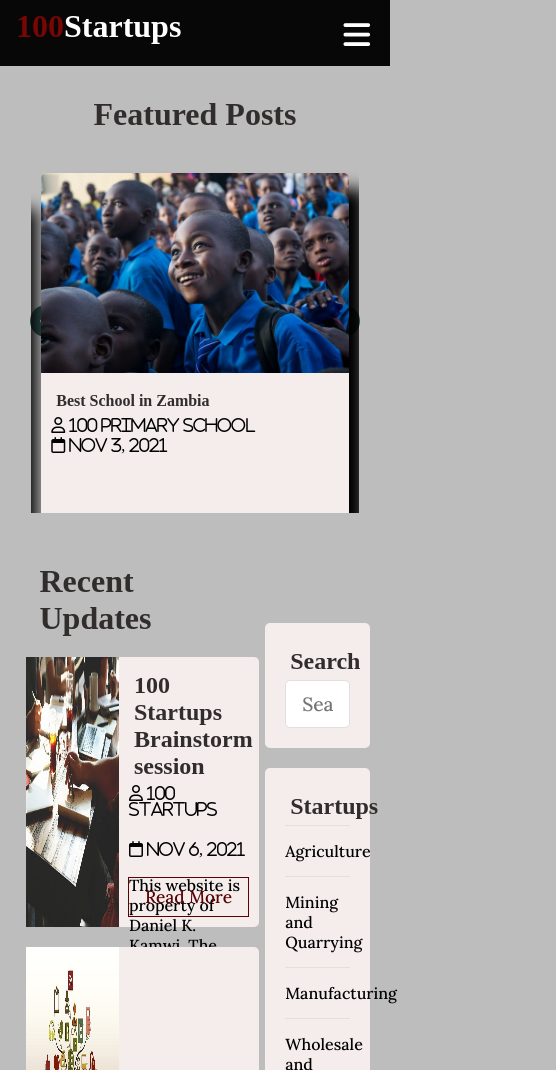
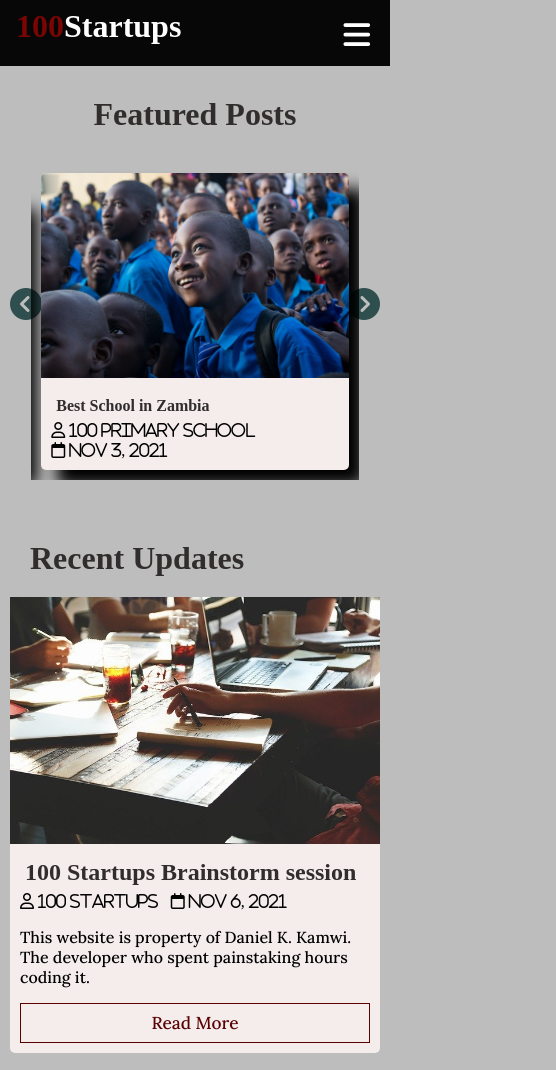
Before and after one commit to D3niel/100startups, a plain HTML site: page index.html in a window 390 px wide. Shown: the top 1070 px of the page, 556 px wide, since content can reach past the window. Drawn offline with nearby package versions, Linux system fonts and the light colour scheme; a web font is replaced by a local one.

Commit message:
second commit

```diff
--- a/css/style.css
+++ b/css/style.css
@@ -204,6 +204,7 @@ header .menu-toggle {
     margin: 0px auto;
     overflow: hidden;
     padding: 10px 0px 10px 0px;
+    border: 1p dashed red;
 }
 .post-slider .post-wrapper .post {
     width: 300px;
@@ -312,7 +313,6 @@ header .menu-toggle {
 .content .sidebar {
     width: 30%;
     float: left;
-    height: 300px;
 }
 
 .content .sidebar.single {
@@ -483,9 +483,45 @@ header .menu-toggle {
 
  /* MEDIA QUERIES */
 
-@media only screen and (max-width: 750px) {
+ @media only screen and (max-width: 934px) {
+     .content {
+         width: 100%;
+     }
+     .content .main-content {
+        width: 100%;
+        padding: 10px;
+    }
+    .content .main-content .post {
+        width: 100%;
+    }
+    .content .sidebar {
+        width: 100%;
+        padding: 10px;
+    }
+    .content .sidebar .section.search {
+        margin-top: 30px;
+
+    }
+    .footer {
+        height: auto;
+    }
+
+    .footer .footer-content {
+        height: auto;
+        flex-direction: column;
+    }
+    .footer .footer-content .contact-form {
+        padding-bottom: 90px;
+    }
+    .footer .footer-content .contact-form .contact-btn {
+        width: 100%;
+    }
+ }
+
+ @media only screen and (max-width: 770px) {
     header {
         position: relative;
+        padding-bottom: 10px;
     }
     header ul {
         width: 100%;
@@ -501,11 +537,11 @@ header .menu-toggle {
     }
     header ul li ul {
         position: static;
-        display: hidden;
+        display: none;
         width: 100%;
     }
 
-    header ul li ul:hover {
+    header ul li ul li a:hover {
         display: block;
     }
 
@@ -536,3 +572,44 @@ header .menu-toggle {
         margin-left: .5em;
     }
 }
+
+@media only screen and (max-width: 600px) {
+    .content .main-content .post {
+        height: auto;
+    }
+    .content .main-content .post .post-image {
+        width: 100%;
+    }
+    .content .main-content .post .post-preview {
+        width: 100%;
+    }
+    .content .main-content .post .read-more {
+        position: static;
+        width: 100%;
+        display: block;
+        text-align: center;
+    }
+    .post-slider .next {
+        right: 10px;
+    }
+
+    .post-slider .prev {
+        left: 10px;
+    }
+
+    .post-slider .post-wrapper {
+        height: auto;
+    }
+    .post-slider .post-wrapper .post {
+        height: auto;
+    }
+
+    .post-slider .post-wrapper .post .post-info {
+        height: auto;
+    }
+
+    .post-slider .post-wrapper .post .slider-image {
+        height: auto;
+    }
+
+}
--- a/index.html
+++ b/index.html
@@ -126,6 +126,7 @@
        </div>
     <!-- // Post Slider -->
 </div>
+
     <!-- Content -->
     <div class="content clearfix">
 
@@ -133,7 +134,7 @@
         <div class="main-content">
             <h1 class="recent-post-title"> Recent Updates</h1>
 
-            <div class="post">
+            <div class="post clearfix">
                 <img src="images/startup.jpg" alt="" class="post-image">
                 <div class="post-preview">
                     <h2><a href="single.html">100 Startups Brainstorm session</a></h2>
@@ -147,7 +148,7 @@
                     <a href="single.html" class="btn read-more">Read More</a>
                 </div>
             </div>
-            <div class="post">
+            <div class="post clearfix">
                 <img src="images/tree.jpg" alt="" class="post-image">
                 <div class="post-preview">
                     <h2><a href="single.html">10 Principles to Growing your Capital</a></h2>
@@ -161,7 +162,7 @@
                     <a href="single.html" class="btn read-more">Read More</a>
                 </div>
             </div>
-            <div class="post">
+            <div class="post clearfix">
                 <img src="images/social-media.png" alt="" class="post-image">
                 <div class="post-preview">
                     <h2><a href="single.html">How to Develop a Good Social Media Presence</a></h2>
@@ -175,7 +176,7 @@
                     <a href="single.html" class="btn read-more">Read More</a>
                 </div>
             </div>
-            <div class="post">
+            <div class="post clearfix">
                 <img src="images/donate.png" alt="" class="post-image">
                 <div class="post-preview">
                     <h2><a href="single.html">You Can Now Make Online Donations</a></h2>
@@ -189,7 +190,7 @@
                     <a href="single.html" class="btn read-more">Read More</a>
                 </div>
             </div>
-            <div class="post">
+            <div class="post clearfix">
                 <img src="images/money.jpg" alt="" class="post-image">
                 <div class="post-preview">
                     <h2><a href="single.html">Making the Right Investments</a></h2>
--- a/js/scripts.js
+++ b/js/scripts.js
@@ -24,8 +24,8 @@ $(document).ready(function(){
             {
               breakpoint: 600,
               settings: {
-                slidesToShow: 2,
-                slidesToScroll: 2
+                slidesToShow: 1,
+                slidesToScroll: 1
               }
             },
             {
```
Also changed, not shown: register.html (+2 -2 lines).
